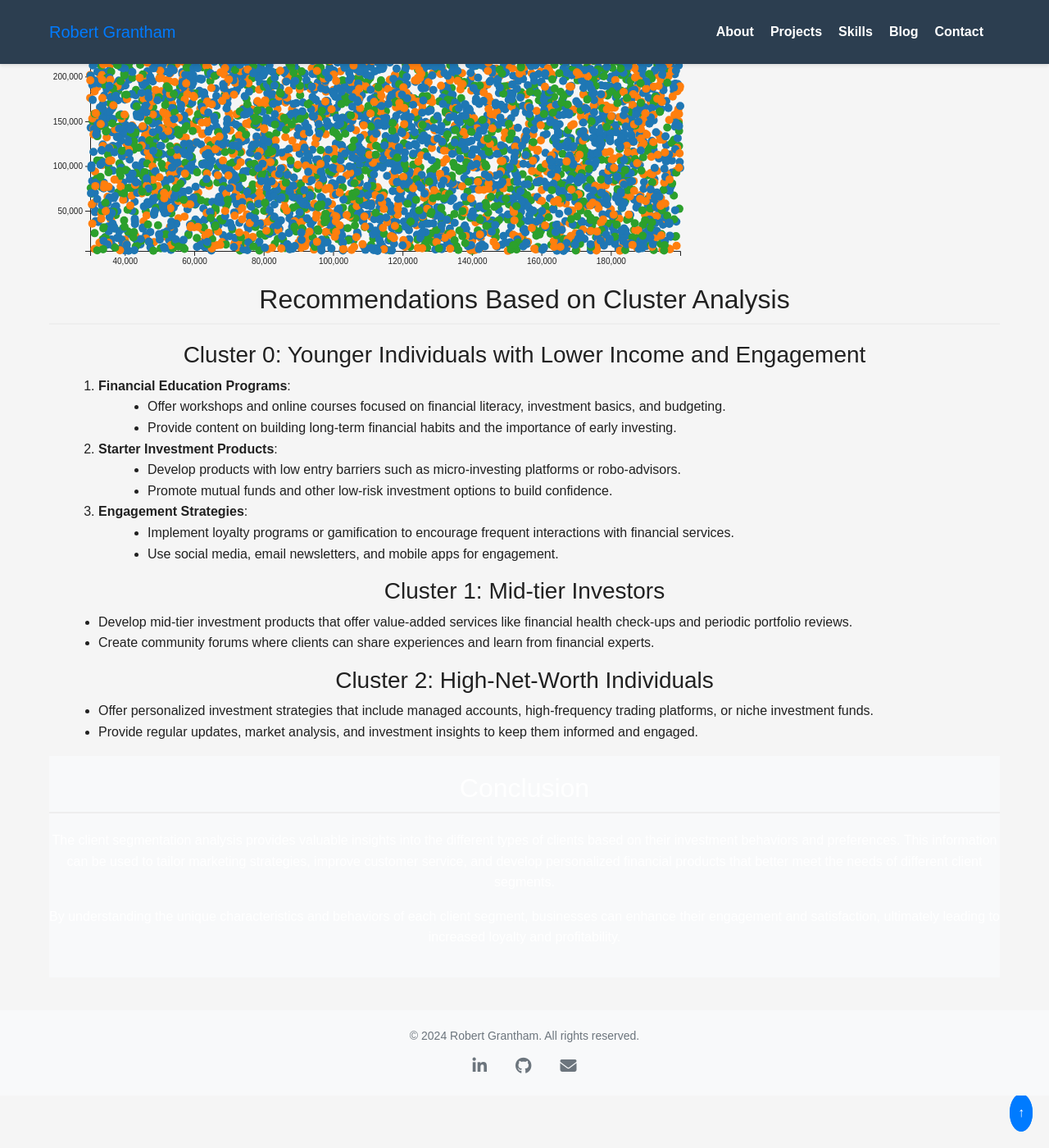
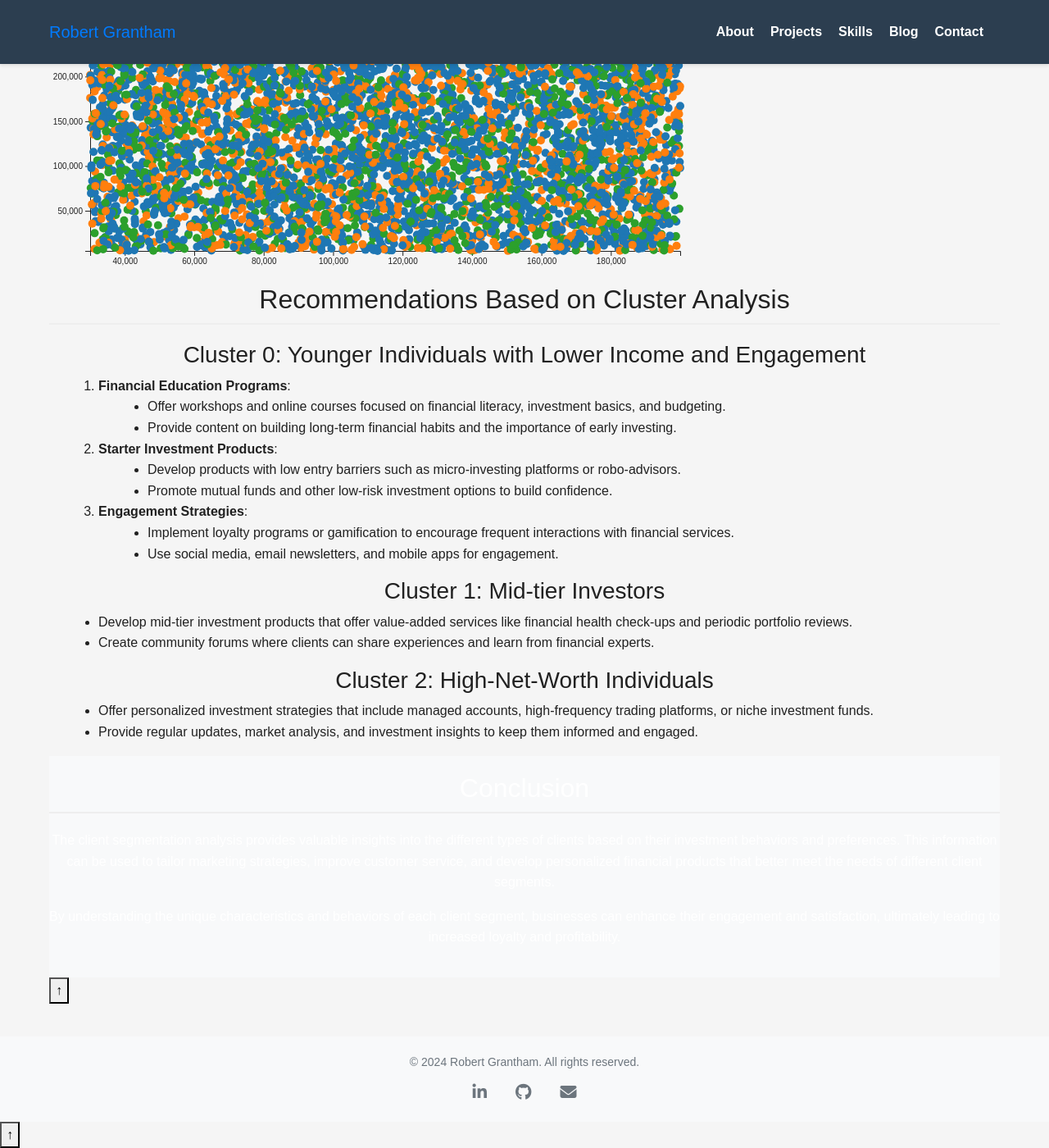
Before and after one commit to rgrantham82/rgrantham82.github.io, a Jekyll site: the page built from client-segmentation.html, in a window 1280 px wide and 1400 px high, scrolled down 1668 px. Shown: the whole window at 82% size. Built offline with Jekyll 4.4.1, drawn with Linux system fonts in a browser that asks for light colours; nearby versions of some CDN libraries.

Commit message:
Update client-segmentation.html

```diff
--- a/client-segmentation.html
+++ b/client-segmentation.html
@@ -3,57 +3,6 @@
 subtitle: An Interactive Analysis of Client Investment Behaviors
 layout: default
 ---
-
-<style>
-  .content-wrapper {
-    max-width: 1200px;
-    margin: 0 auto;
-    padding: 20px;
-  }
-
-  .content-wrapper h2 {
-    border-bottom: 2px solid #eee;
-    padding-bottom: 10px;
-    margin-bottom: 20px;
-  }
-
-  .content-wrapper ul {
-    list-style-type: disc;
-    margin-left: 20px;
-  }
-
-  .content-wrapper ol {
-    margin-left: 20px;
-  }
-
-  .content-wrapper .tooltip {
-    position: absolute;
-    text-align: center;
-    padding: 4px;
-    font-size: 12px;
-    background: #333;
-    color: #fff;
-    border-radius: 4px;
-    pointer-events: none;
-  }
-
-  .scroll-to-top {
-    position: fixed;
-    bottom: 20px;
-    right: 20px;
-    background: #007bff;
-    color: white;
-    border: none;
-    border-radius: 50%;
-    padding: 10px;
-    cursor: pointer;
-    display: none;
-  }
-
-  .scroll-to-top.visible {
-    display: block;
-  }
-</style>
 
 <div class="content-wrapper">
   <section id="introduction">
```
